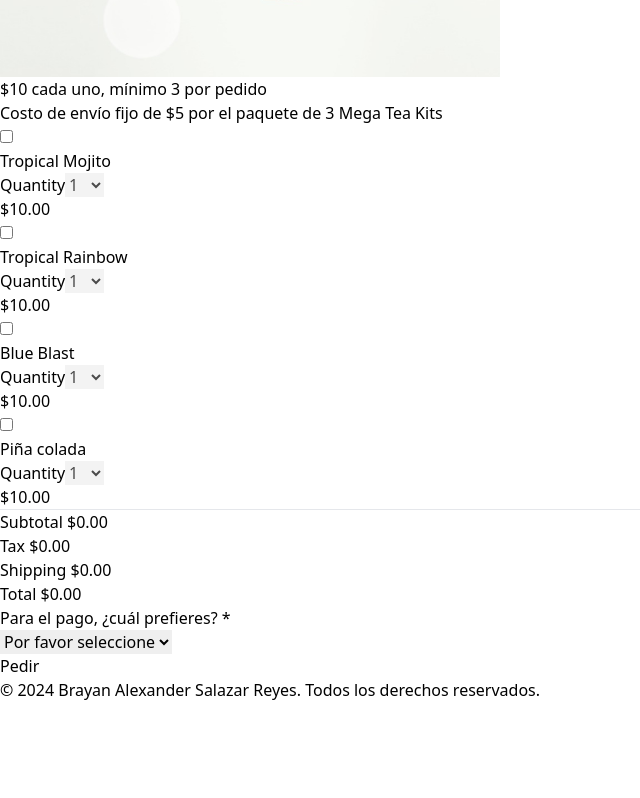
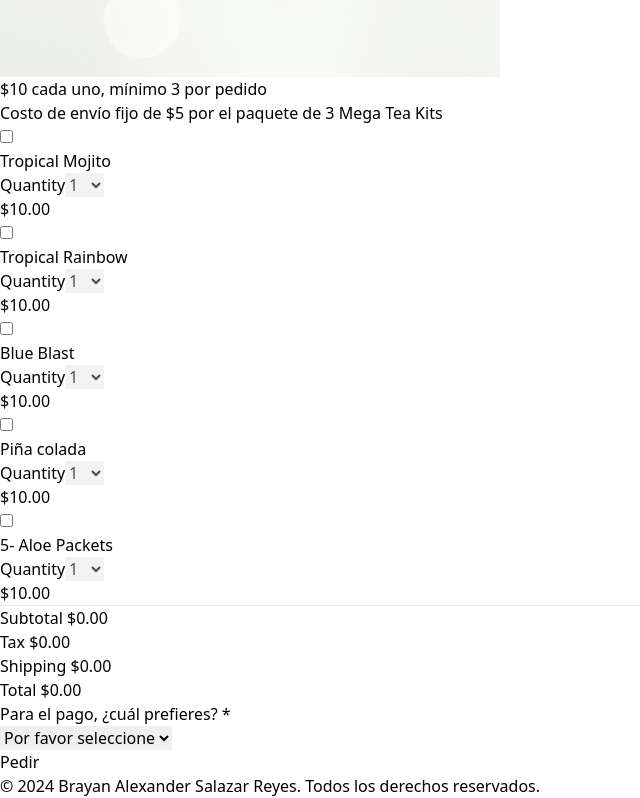
Before and after one commit to BrayanAlexanderSalazarReyes12/Bebidas-Daniela, a React (Vite) app: page / in a window 1280 px wide. Shown: the part 1778-2576 px from the top of the page, without its empty margins (0-640 px from the left). Before the commit the page ends 2480 px from the top, so only its background shows below. Built offline with nearby package versions, Linux system fonts and the light colour scheme.

Commit message:
update App.jsx

```diff
--- a/src/App.jsx
+++ b/src/App.jsx
@@ -30,7 +30,8 @@ function App() {
     {name: 'Tropical Mojito', price: 10.00},
     {name: 'Tropical Rainbow', price: 10.00},
     {name: 'Blue Blast', price: 10.00},
-    {name: 'Piña colada', price: 10.00}
+    {name: 'Piña colada', price: 10.00},
+    {name: '5- Aloe Packets', price: 10.00}
   ]
 
   const [selectedProducts, setSelectedProducts] = useState({});
@@ -73,7 +74,7 @@ function App() {
     return Object.values(selectedProducts).reduce((acc, product) => product ? acc + product.price * product.quantity : acc, 0).toFixed(2);
   };
 
-  const calculateTax = (subtotal) => (subtotal * 0.10).toFixed(2);
+  const calculateTax = (subtotal) => (subtotal * 0.027).toFixed(2);
   const calculateShipping = () => 5.00;
   const calculateTotal = (subtotal, tax, shipping) => (parseFloat(subtotal) + parseFloat(tax) + parseFloat(shipping)).toFixed(2);
 
```
